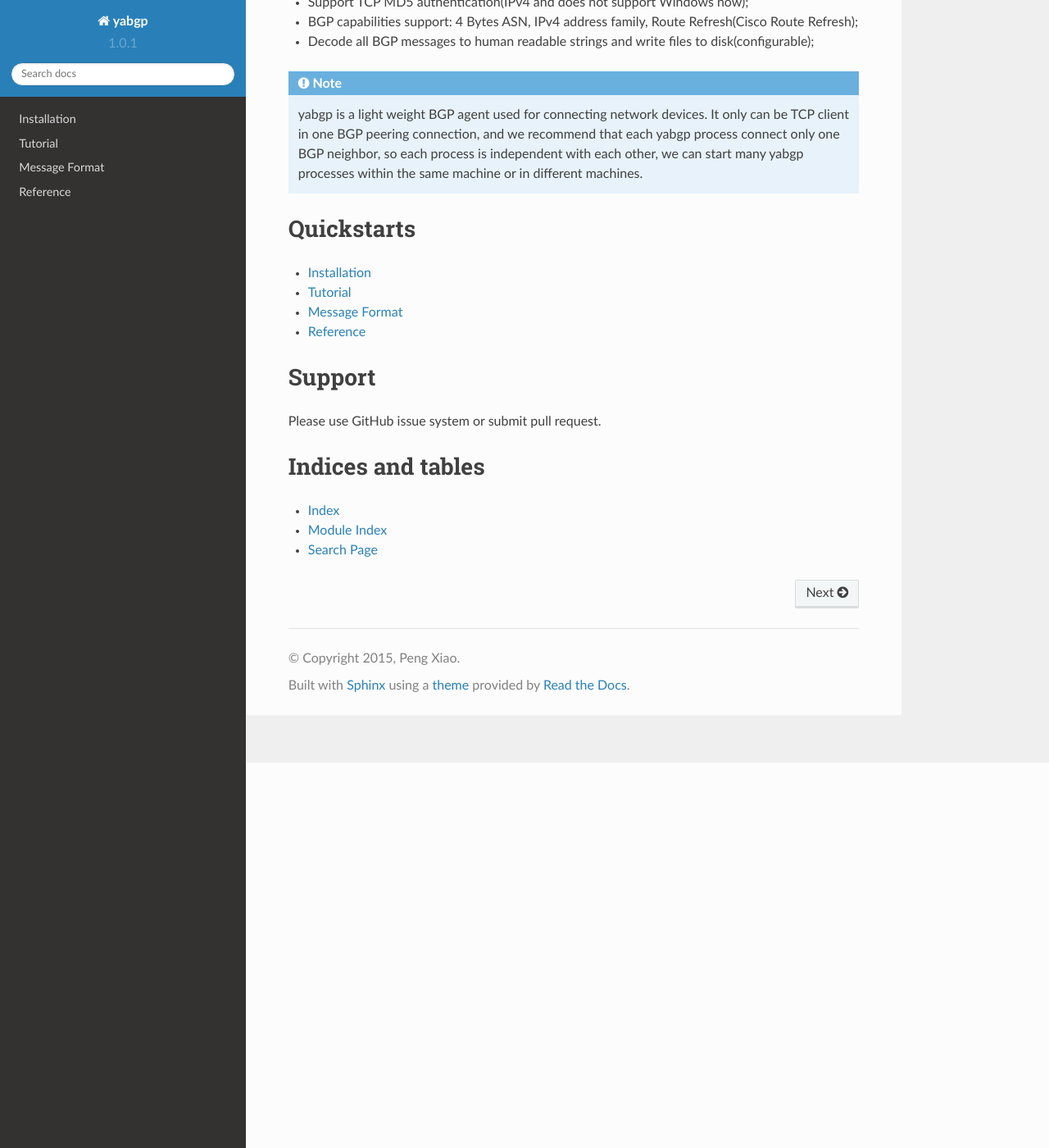
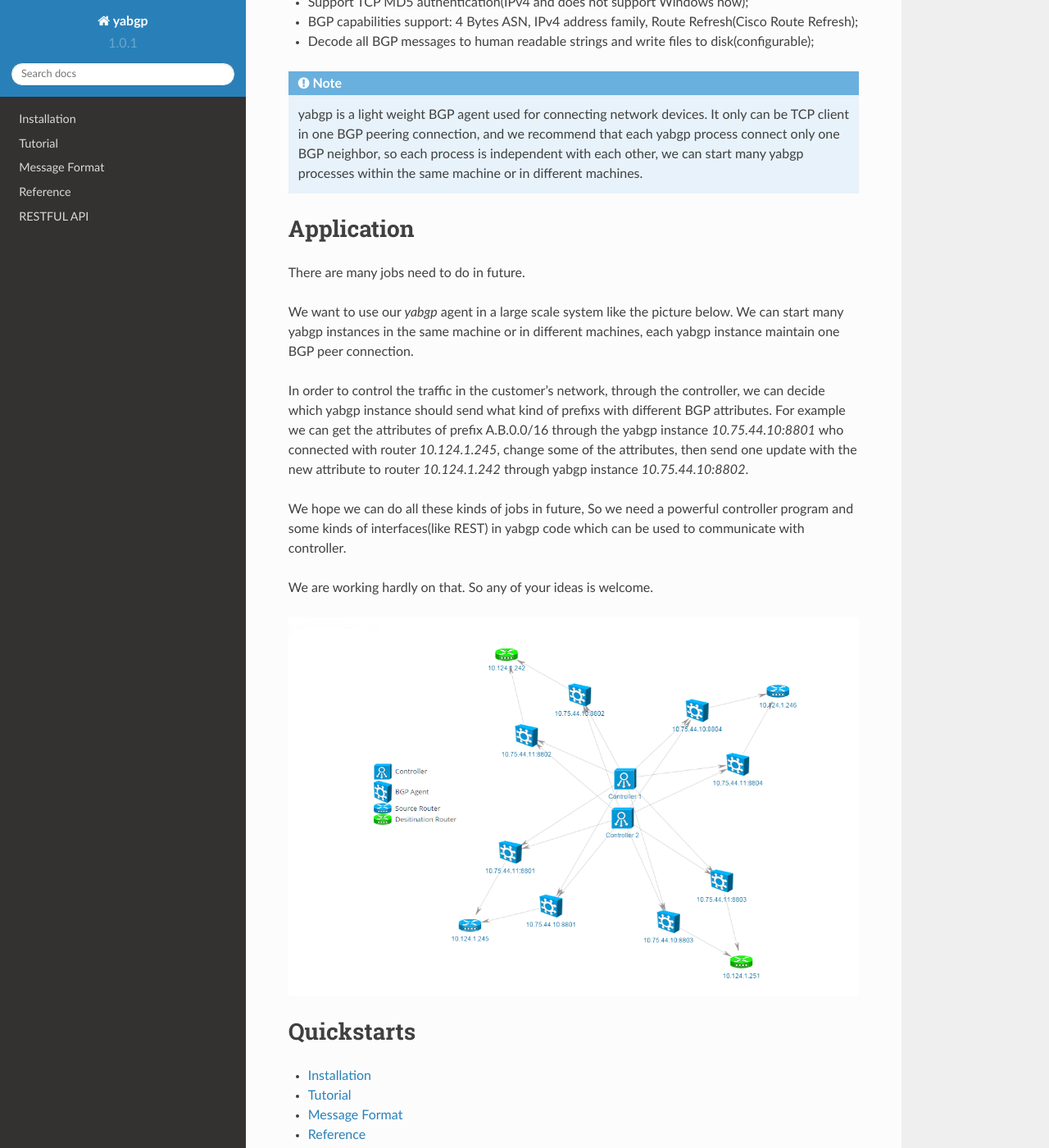
Before and after one commit to smartbgp/yabgp, a Sphinx documentation site: the page built from doc/source/index.rst, in a window 1280 px wide and 1400 px high, scrolled down 470 px. Shown: the whole window at 82% size. Built offline with Sphinx 7.4.7 and the Read the Docs theme 2.0.0, drawn with Linux system fonts in a browser that asks for light colours.

Commit message:
edit docs files

```diff
--- a/doc/source/conf.py
+++ b/doc/source/conf.py
@@ -141,7 +141,7 @@ html_theme = 'sphinx_rtd_theme'
 # Add any paths that contain custom static files (such as style sheets) here,
 # relative to this directory. They are copied after the builtin static files,
 # so a file named "default.css" will overwrite the builtin "default.css".
-# html_static_path = ['_static']
+html_static_path = ['_static']
 
 # Add any extra paths that contain custom files (such as robots.txt or
 # .htaccess) here, relative to this directory. These files are copied
--- a/doc/source/index.rst
+++ b/doc/source/index.rst
@@ -38,6 +38,26 @@ Features
   only one BGP neighbor, so each process is independent with each other, we can start many yabgp
   processes within the same machine or in different machines.
 
+Application
+===========
+
+There are many jobs need to do in future.
+
+We want to use our `yabgp` agent in a large scale system like the picture below. We can start many yabgp instances in
+the same machine or in different machines, each yabgp instance maintain one BGP peer connection.
+
+In order to control the traffic in the customer's network, through the controller, we can decide which yabgp instance should send what kind of prefixs with different BGP attributes.
+For example we can get the attributes of prefix A.B.0.0/16 through the yabgp instance `10.75.44.10:8801` who connected with router `10.124.1.245`, change some of the attributes,
+then send one update with the new attribute to router `10.124.1.242` through yabgp instance `10.75.44.10:8802`.
+
+We hope we can do all these kinds of jobs in future, So we need a powerful controller program and some kinds of interfaces(like REST) in yabgp code which can
+be used to communicate with controller.
+
+We are working hardly on that. So any of your ideas is welcome.
+
+.. image:: _static/topo.png
+
+
 Quickstarts
 ===========
 
--- /dev/null
+++ b/doc/source/restapi.rst
@@ -0,0 +1,4 @@
+RESTFUL API
+===========
+
+TODO
```
Also changed, not shown: other parts of doc/source/index.rst (+1 -0 lines), doc/source/_static/topo.png (added).
